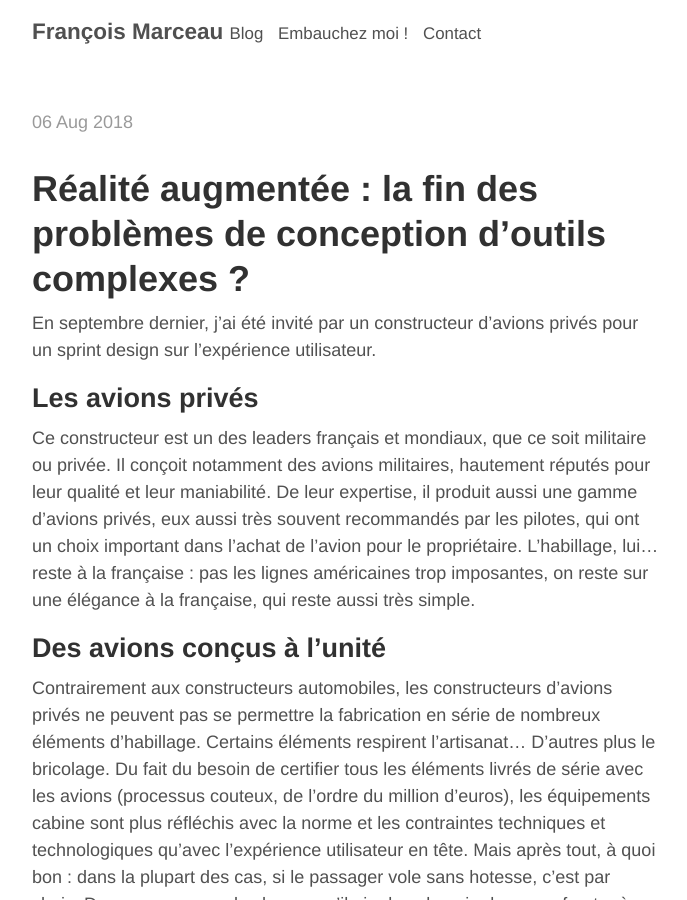
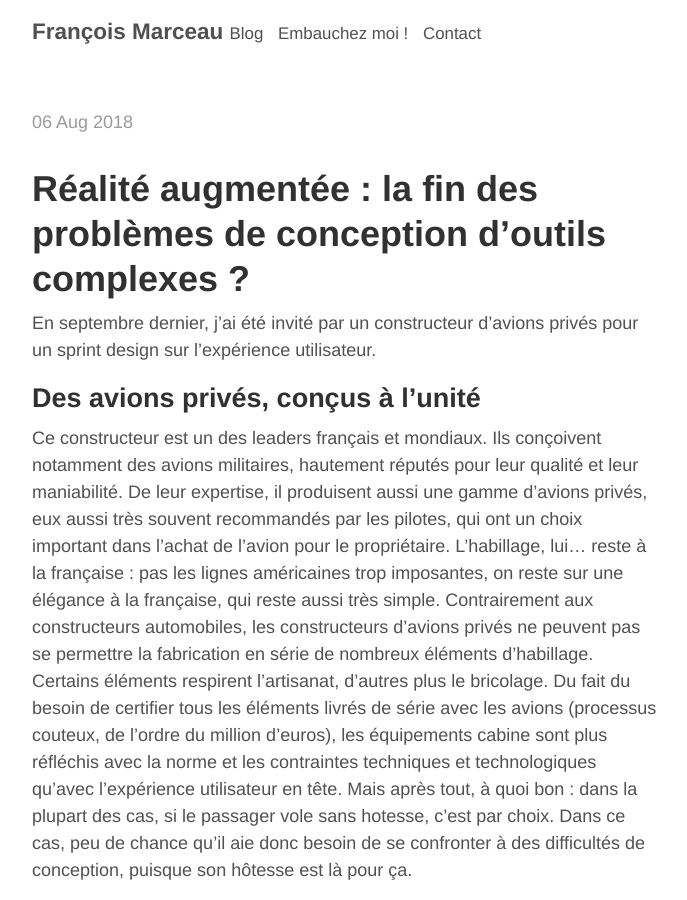
Before and after one commit to francoismarceau/blog, a Jekyll site: the page built from _posts/2018-07-29-ar-cabinguide.md, in a window 1280 px wide and 900 px high. Shown: the whole window, without its empty margins (293-980 px from the left). Built offline with Jekyll 4.4.1, drawn with Linux system fonts in a browser that asks for light colours; our own code applies the rules of GitHub Pages for plain Markdown files; some of the changed text lies outside the part shown.

Commit message:
Modification du paragraphe 1

```diff
--- a/_posts/2018-07-29-ar-cabinguide.md
+++ b/_posts/2018-07-29-ar-cabinguide.md
@@ -6,13 +6,9 @@ title: Réalité augmentée : la fin des problèmes de conception d'outils compl
 
 En septembre dernier, j'ai été invité par un constructeur d'avions privés pour un sprint design sur l'expérience utilisateur.
 
-## Les avions privés
+## Des avions privés, conçus à l'unité
 
-Ce constructeur est un des leaders français et mondiaux, que ce soit militaire ou privée. Il conçoit notamment des avions militaires, hautement réputés pour leur qualité et leur maniabilité. De leur expertise, il produit aussi une gamme d'avions privés, eux aussi très souvent recommandés par les pilotes, qui ont un choix important dans l'achat de l'avion pour le propriétaire. L'habillage, lui... reste à la française : pas les lignes américaines trop imposantes, on reste sur une élégance à la française, qui reste aussi très simple.
-
-## Des avions conçus à l'unité
-
-Contrairement aux constructeurs automobiles, les constructeurs d'avions privés ne peuvent pas se permettre la fabrication en série de nombreux éléments d'habillage. Certains éléments respirent l'artisanat... D'autres plus le bricolage. Du fait du besoin de certifier tous les éléments livrés de série avec les avions (processus couteux, de l'ordre du million d'euros), les équipements cabine sont plus réfléchis avec la norme et les contraintes techniques et technologiques qu'avec l'expérience utilisateur en tête. Mais après tout, à quoi bon : dans la plupart des cas, si le passager vole sans hotesse, c'est par choix. Dans ce cas, peu de chance qu'il aie donc besoin de  se confronter à des difficultés de conception, puisque son hôtesse est là pour ça.
+Ce constructeur est un des leaders français et mondiaux. Ils conçoivent notamment des avions militaires, hautement réputés pour leur qualité et leur maniabilité. De leur expertise, il produisent aussi une gamme d'avions privés, eux aussi très souvent recommandés par les pilotes, qui ont un choix important dans l'achat de l'avion pour le propriétaire. L'habillage, lui... reste à la française : pas les lignes américaines trop imposantes, on reste sur une élégance à la française, qui reste aussi très simple. Contrairement aux constructeurs automobiles, les constructeurs d'avions privés ne peuvent pas se permettre la fabrication en série de nombreux éléments d'habillage. Certains éléments respirent l'artisanat, d'autres plus le bricolage. Du fait du besoin de certifier tous les éléments livrés de série avec les avions (processus couteux, de l'ordre du million d'euros), les équipements cabine sont plus réfléchis avec la norme et les contraintes techniques et technologiques qu'avec l'expérience utilisateur en tête. Mais après tout, à quoi bon : dans la plupart des cas, si le passager vole sans hotesse, c'est par choix. Dans ce cas, peu de chance qu'il aie donc besoin de  se confronter à des difficultés de conception, puisque son hôtesse est là pour ça.
 
 ## Améliorer l'expérience utilisateur, c'est améliorer le ressenti du client
 
```
